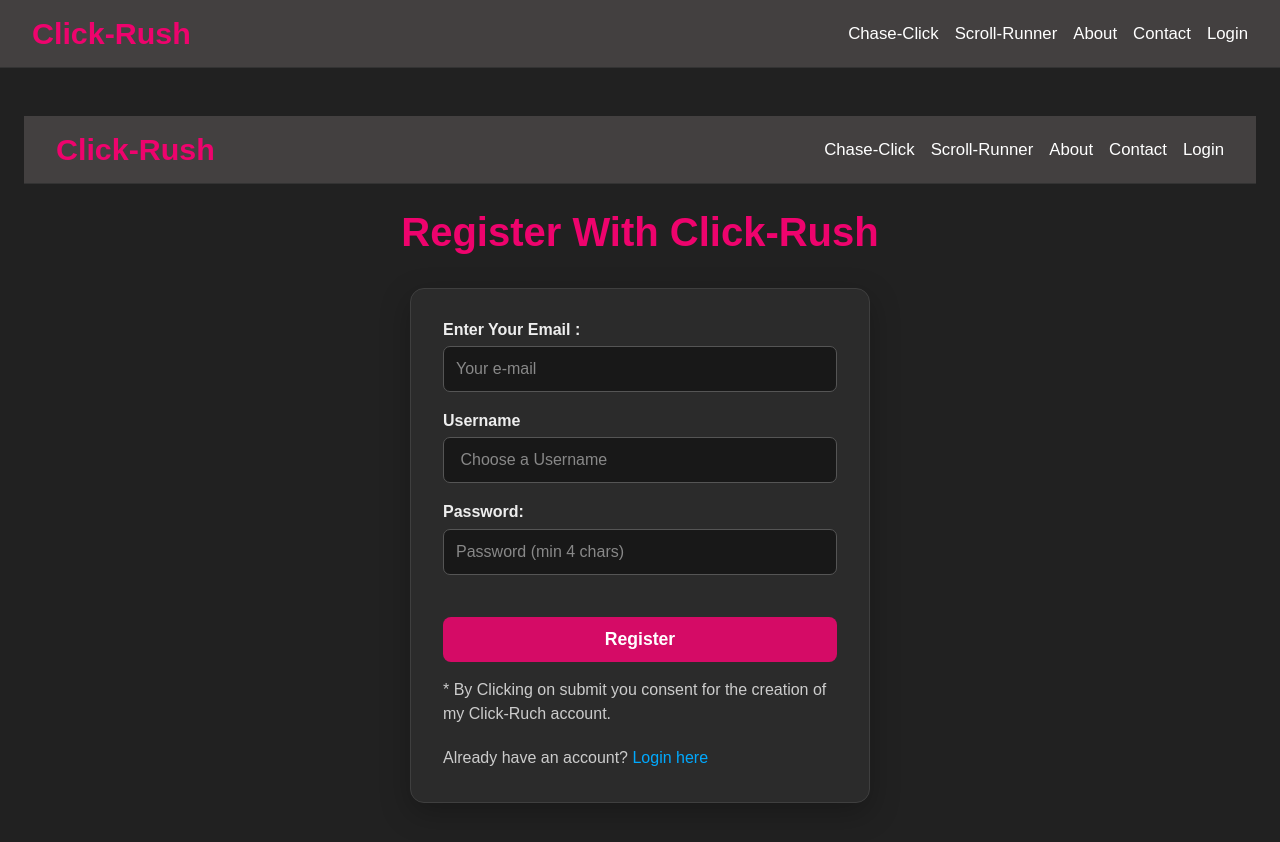
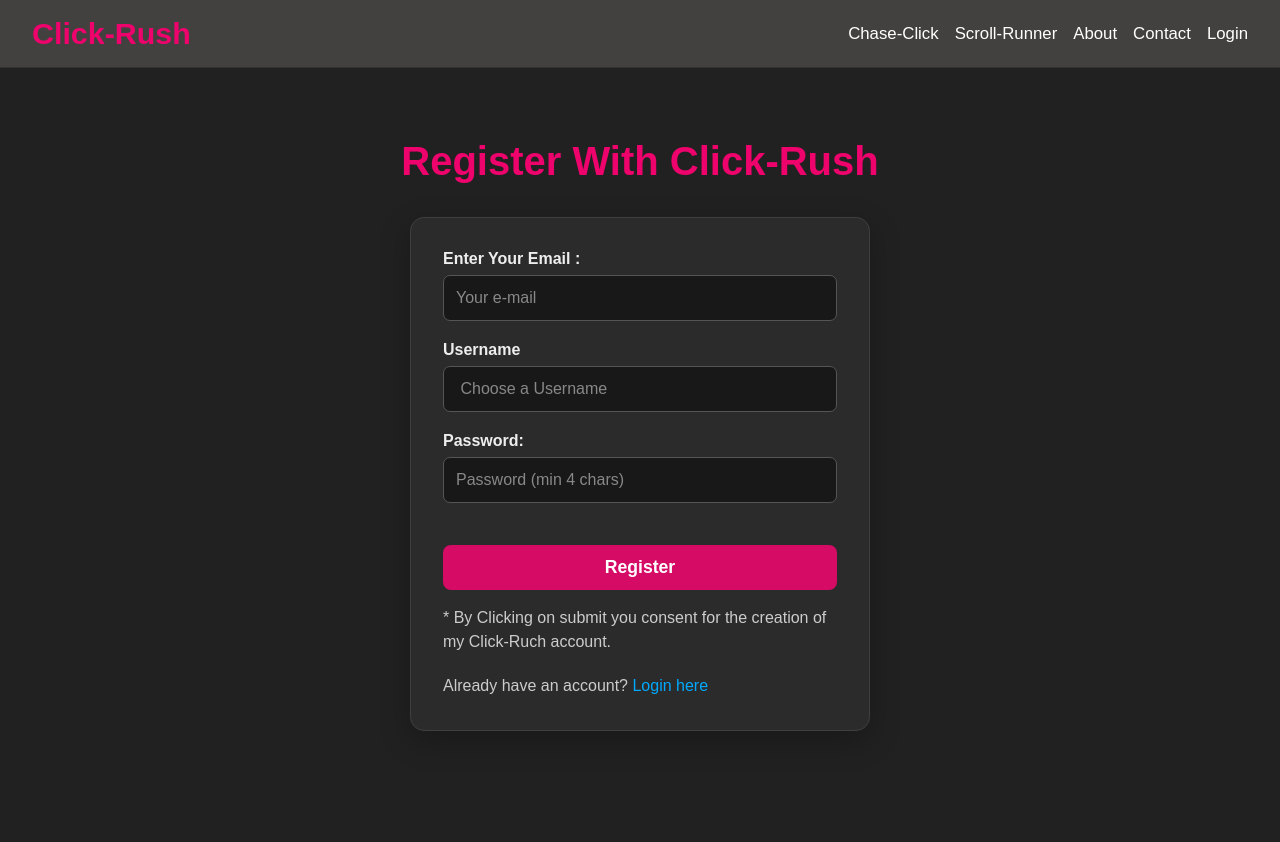
Before and after one commit to ISHMEETSINGHSODHI/Click-Rush, a website: page public/register.html in a window 1280 px wide. After the commit the page ends 800 px from the top, so only its background shows below. Drawn offline with Linux system fonts and the light colour scheme.

Commit message:
Update register.html

```diff
--- a/public/register.html
+++ b/public/register.html
@@ -10,33 +10,19 @@
    <header>
     <div class="container">
       <div class="logo">
-        <a href="01_index.html">Click-Rush</a>
+        <a href="index.html">Click-Rush</a>
       </div>
       <nav>
-        <a href="Game.html" class="nav-button">Chase-Click</a>
-        <a href="Game.html" class="nav-button">Scroll-Runner</a>
+        <a href="othergames.html" class="nav-button">Chase-Click</a>
+        <a href="othergames.html" class="nav-button">Scroll-Runner</a>
         <a href="https://github.com/ISHMEETSINGHSODHI/Click-Rush/blob/64b39f7c571932d5199fa698945621c392ab669f/About.md" target="_blank" rel="noopener noreferrer">About</a>
         <a href="https://x.com/IshmeetSingh_1" target="_blank" rel="noopener noreferrer">Contact</a>
-        <a href="02_login.html">Login</a>
+        <a href="login.html">Login</a>
       </nav>
     </div>
   </header>
 
 <main class="main_content">
-    <header>
-    <div class="container">
-      <div class="logo">
-        <a href="01_index.html">Click-Rush</a>
-      </div>
-      <nav>
-        <a href="/Game.html" class="nav-button">Chase-Click</a>
-        <a href="/Game.html" class="nav-button">Scroll-Runner</a>
-        <a href="https://github.com/ISHMEETSINGHSODHI/Click-Rush/blob/64b39f7c571932d5199fa698945621c392ab669f/About.md" target="_blank" rel="noopener noreferrer">About</a>
-        <a href="https://x.com/IshmeetSingh_1" target="_blank" rel="noopener noreferrer">Contact</a>
-        <a href="02_login.html">Login</a>
-      </nav>
-    </div>
-  </header>
     <h1>Register With Click-Rush</h1>
 
         <!--id="register_form" matches auth.js -->
@@ -102,7 +88,7 @@
      <p>* By Clicking on submit you consent for the creation of my Click-Ruch account.</p>
      </div>
 
-     <p>Already have an account? <a href="02_login.html">Login here</a></p>
+     <p>Already have an account? <a href="login.html">Login here</a></p>
      </form>
      </main>
   <script src="js/utils.js"></script>
```
